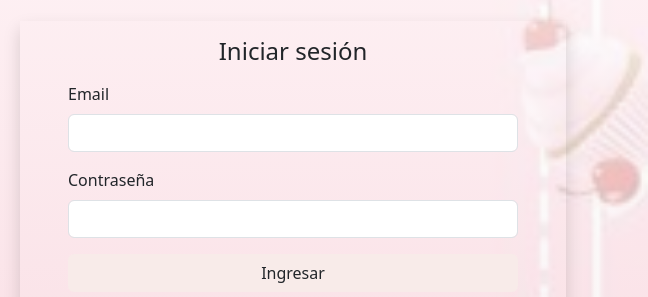
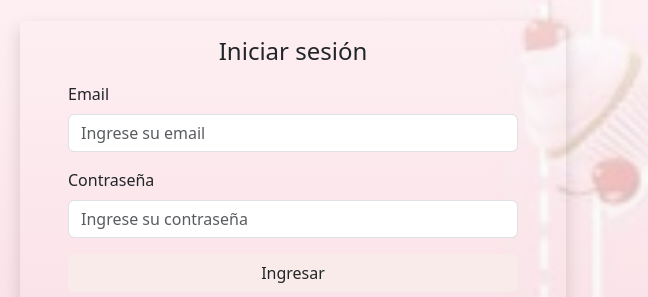
Before and after one commit to micaelacancino/DulceTentacion, a plain HTML site: page pages/login.html in a window 1280 px wide. Shown: the part 256-553 px from the top of the page, 632-1280 px from the left. Drawn offline with nearby package versions, Linux system fonts and the light colour scheme.

Commit message:
agregue placeholder al form en pagina login

```diff
--- a/pages/login.html
+++ b/pages/login.html
@@ -86,6 +86,7 @@
                   aria-describedby="emailHelp"
                   maxlength="40"
                   minlength="8"
+                  placeholder="Ingrese su email"
                   required
                 />
               </div>
@@ -95,6 +96,7 @@
                   type="password"
                   class="form-control"
                   id="contraseña"
+                  placeholder="Ingrese su contraseña"
                   maxlength="16"
                   minlength="8"
                   required
```
